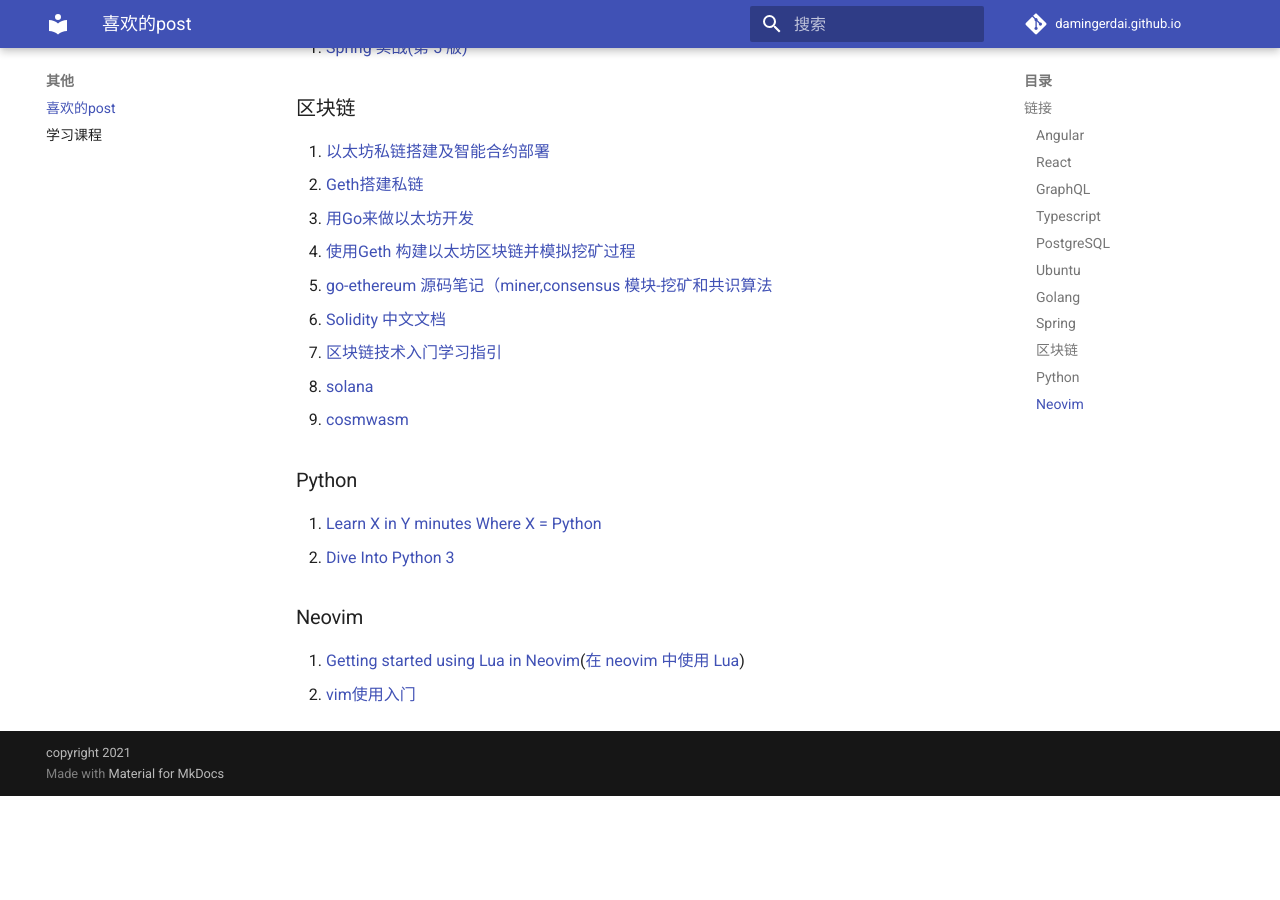
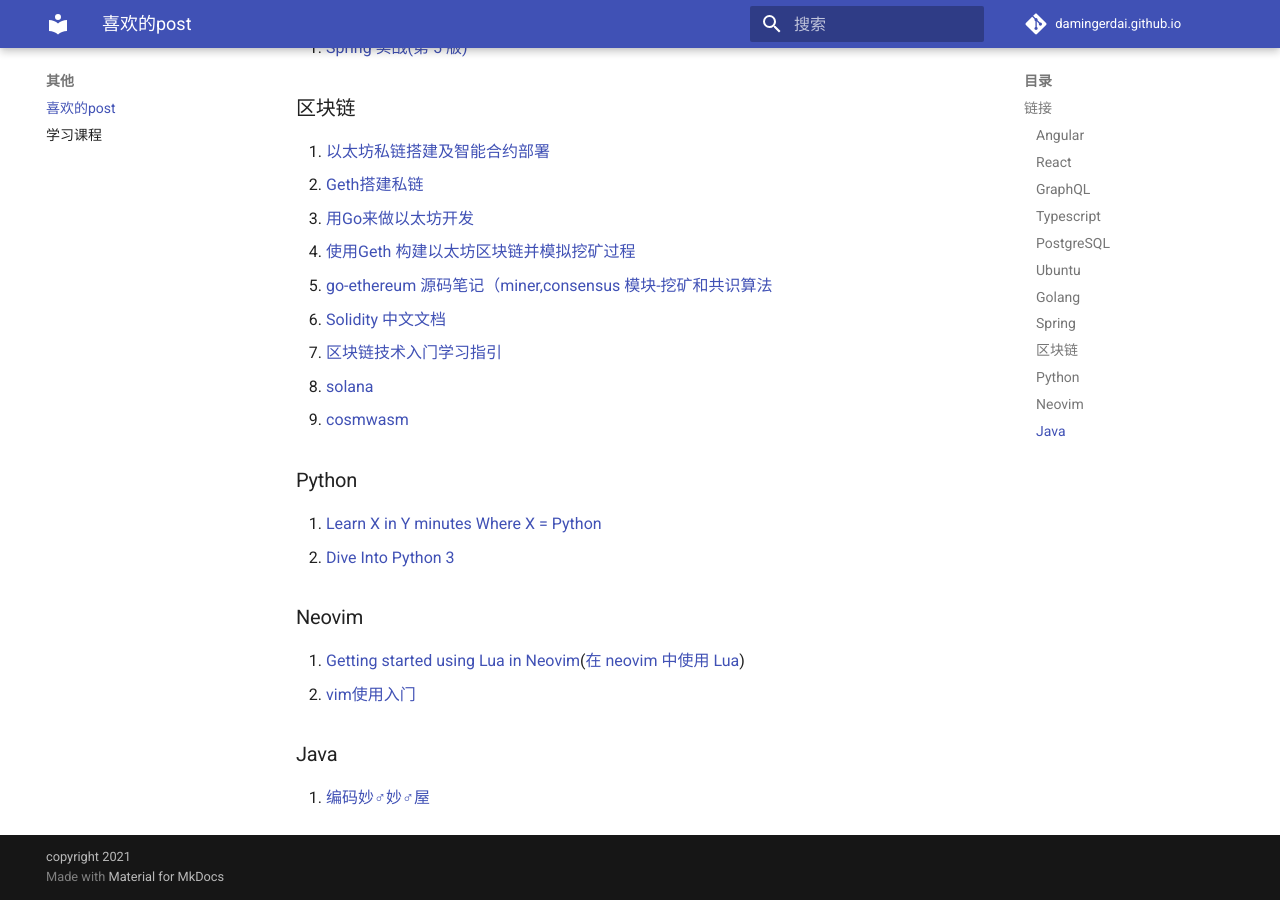
Before and after one commit to damingerdai/damingerdai.github.io, an MkDocs documentation site: the page built from docs/others/link.md, in a window 1280 px wide and 900 px high, scrolled down 1373 px. Built offline with MkDocs 1.6.1 and Material for MkDocs 9.7.7, drawn with Linux system fonts in a browser that asks for light colours; comment, search, counter and statistics services are not loaded; before the commit the page ends 2169 px from its top, so only the background shows below that.

Commit message:
docs: add https://www.skypyb.com/

```diff
--- a/docs/others/link.md
+++ b/docs/others/link.md
@@ -70,3 +70,7 @@
 
 1. [Getting started using Lua in Neovim](https://github.com/nanotee/nvim-lua-guide)([在 neovim 中使用 Lua](https://github.com/glepnir/nvim-lua-guide-zh))
 2. [vim使用入门](https://www.zhaixue.cc/vim/vim-intro.html)
+
+### Java
+
+1. [编码妙♂妙♂屋](https://www.skypyb.com/)
```
